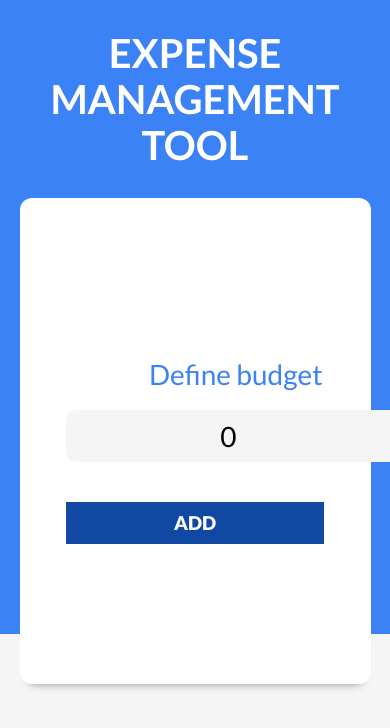
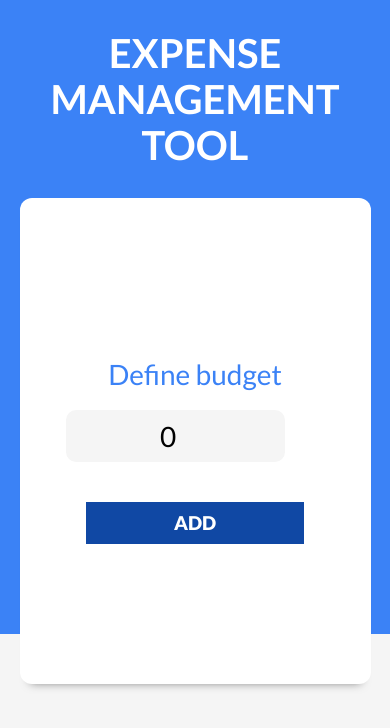
Before and after one commit to kaitakami/expense-management-tool-react, a React (Vite) app: page / in a window 390 px wide. Shown: the top 728 px of the page. Built offline with nearby package versions, Linux system fonts and the light colour scheme.

Commit message:
Make modal form responsive

```diff
--- a/src/index.css
+++ b/src/index.css
@@ -440,3 +440,19 @@ body .modal {
     font-size: 2.4rem;
     text-align: right;
 }
+
+@media (max-width: 400px) {
+
+    .form input,
+    .form select,
+    .form input[type="submit"] {
+        width: 85%;
+    }
+
+    .form {
+        display: flex;
+        flex-direction: column;
+        justify-content: center;
+        align-items: center;
+    }
+}
```
